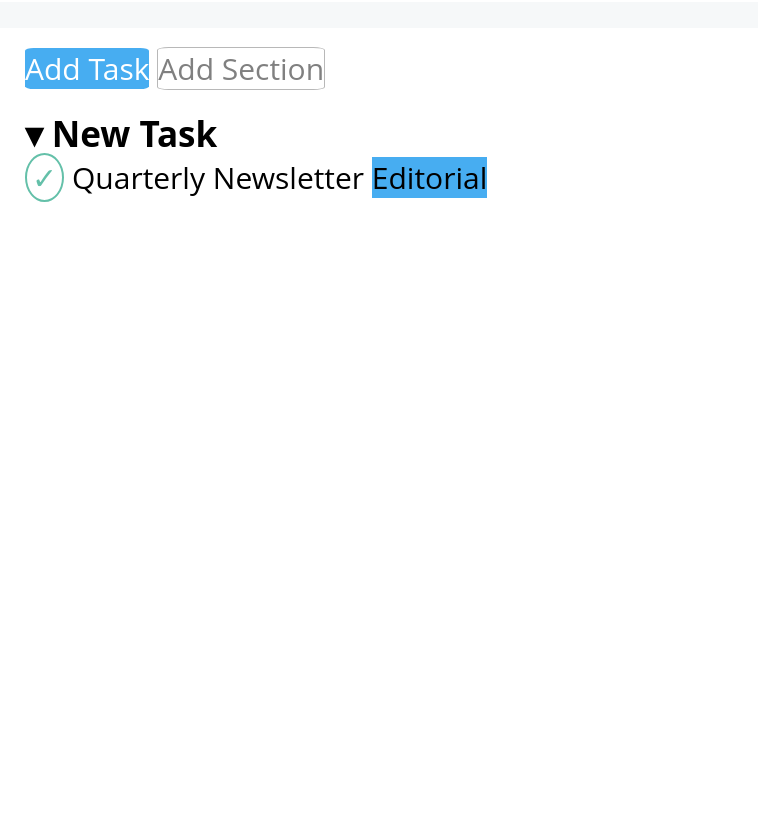
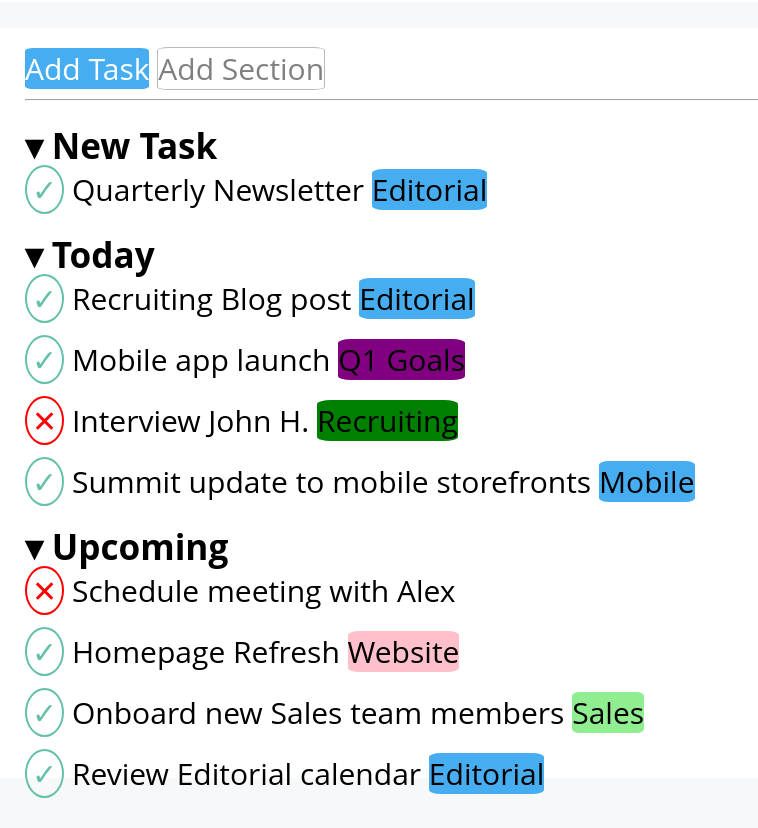
Before and after one commit to ClaudioVF98/html-css-toboolist, a plain HTML site: page index.html in a window 1280 px wide. Shown: the part 58-886 px from the top of the page, without its empty margins (0-758 px from the left). Drawn offline with Linux system fonts and the light colour scheme.

Commit message:
Lavoro completo

```diff
--- a/index.html
+++ b/index.html
@@ -22,17 +22,33 @@
         </div>
     </header>
 
-    <!-- Div centrale con eventuali bottoni -->
+    <!-- Div centrale con bottoni -->
     <div class="centraldiv">
         <div class="textchanges">
             <div class="buttons">
                 <Span class="bluebutton">Add Task</Span>
                 <Span class="whitebutton">Add Section</Span>
+                <hr>
             </div>
+            <!-- Primo Paragrafo  -->
             <h3>&#9662; New Task</h3>
-            <p>
-                <span class="checkmark">&#10003;</span> Quarterly Newsletter <span class="bluecolor">Editorial</span>
-            </p>
+            <p class="pdistance"><span class="checkmark">&#10003;</span> Quarterly Newsletter <span class="bluecolor">Editorial</span></p>
+
+
+            <!-- Secondo Paragrafo -->
+            <h3>&#9662; Today</h3>
+            <p class="pdistance"><span class="checkmark">&#10003;</span> Recruiting Blog post <span class="bluecolor">Editorial</span></p>
+            <p class="pdistance"><span class="checkmark">&#10003;</span> Mobile app launch <span class="purplecolor">Q1 Goals</span></p>
+            <p class="pdistance"><span class="cross">&#10005;</span> Interview John H. <span class="greencolor">Recruiting</span></p>
+            <p class="pdistance"><span class="checkmark">&#10003;</span> Summit update to mobile storefronts <span class="bluecolor">Mobile</span></p>
+
+            <!-- Terzo Paragrafo  -->
+            <h3>&#9662; Upcoming</h3>
+            <p class="pdistance"><span class="cross">&#10005;</span> Schedule meeting with Alex</p>
+            <p class="pdistance"><span class="checkmark">&#10003;</span> Homepage Refresh <span class="pinkcolor">Website</span></p>
+            <p class="pdistance"><span class="checkmark">&#10003;</span> Onboard new Sales team members <span class="lightgreencolor">Sales</span></p>
+            <p class="pdistance"><span class="checkmark">&#10003;</span> Review Editorial calendar <span class="bluecolor">Editorial</span></p>
+
         </div>
     </div>
 
--- a/style.css
+++ b/style.css
@@ -25,7 +25,7 @@ img {
 
 .centraldiv {
     width: 1300px;
-    height: 800px;
+    height: 750px;
     margin: auto;
     margin-top: 2%;
     background-color: white;
@@ -48,6 +48,11 @@ img {
     border-radius: 7%;
 }
 
+hr {
+    margin-top: 10px;
+    border-color: #f6f8f9;
+}
+
 .whitebutton {
     background-color: white;
     border: 1px rgb(184, 184, 184) solid;
@@ -62,6 +67,43 @@ img {
     border: 2px solid #64c0a9;
 }
 
+.cross {
+    color: red;
+    border: 2px solid red;
+    border-radius: 50%;
+    padding: 2px 5px;
+}
+
 .bluecolor {
     background-color: #47adf1;
+    border-radius: 10%;
 }
+
+.purplecolor {
+    background-color: purple;
+    border-radius: 10%;
+}
+
+.greencolor {
+    background-color: green;
+    border-radius: 10%;
+}
+
+.orangecolor {
+    background-color: orange;
+    border-radius: 10%;
+}
+
+.pinkcolor {
+    background-color: pink;
+    border-radius: 10%;
+}
+
+.lightgreencolor {
+    background-color: lightgreen;
+    border-radius: 10%;
+}
+
+.pdistance {
+    padding-bottom: 20px;
+}
```
